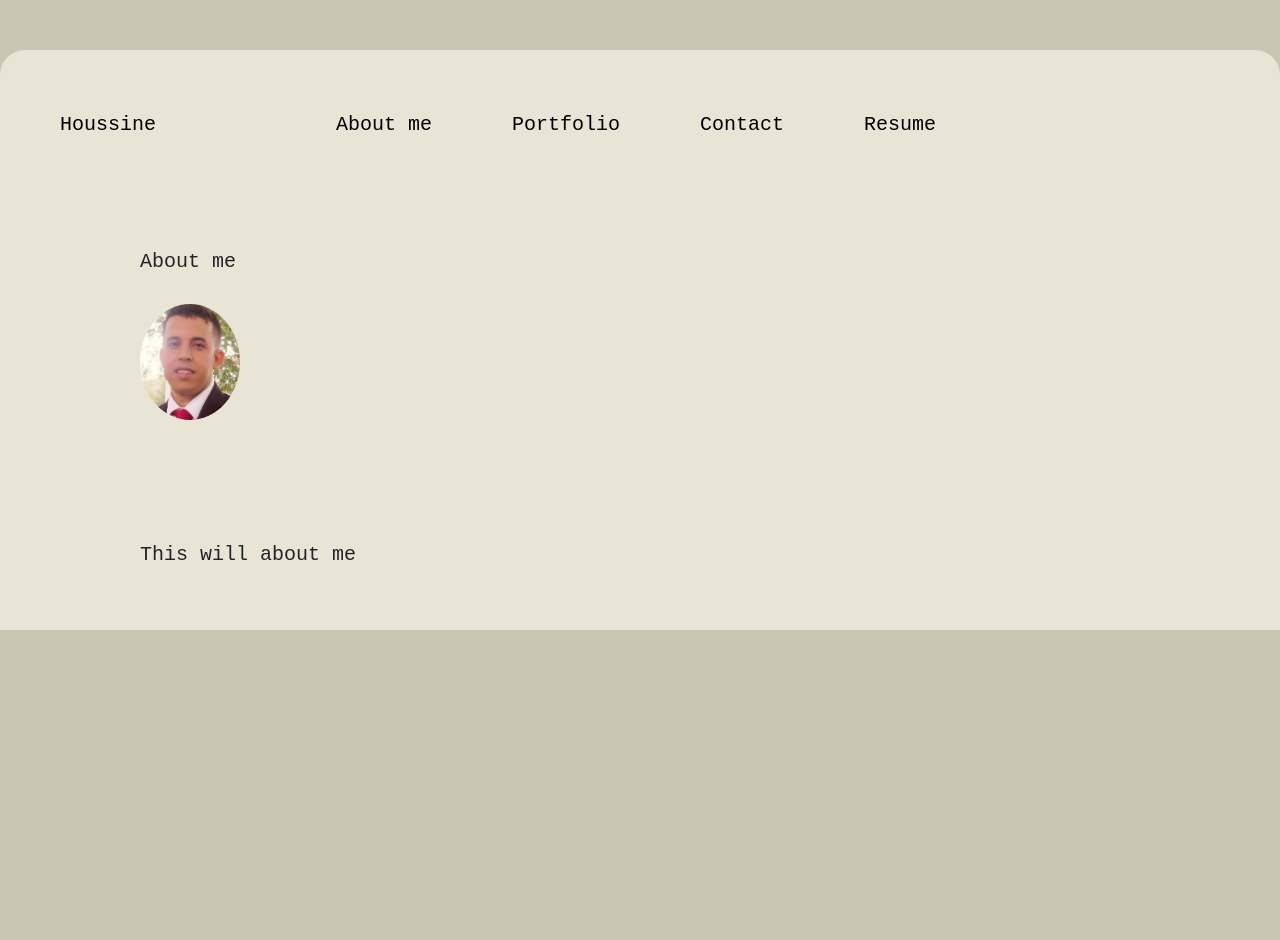
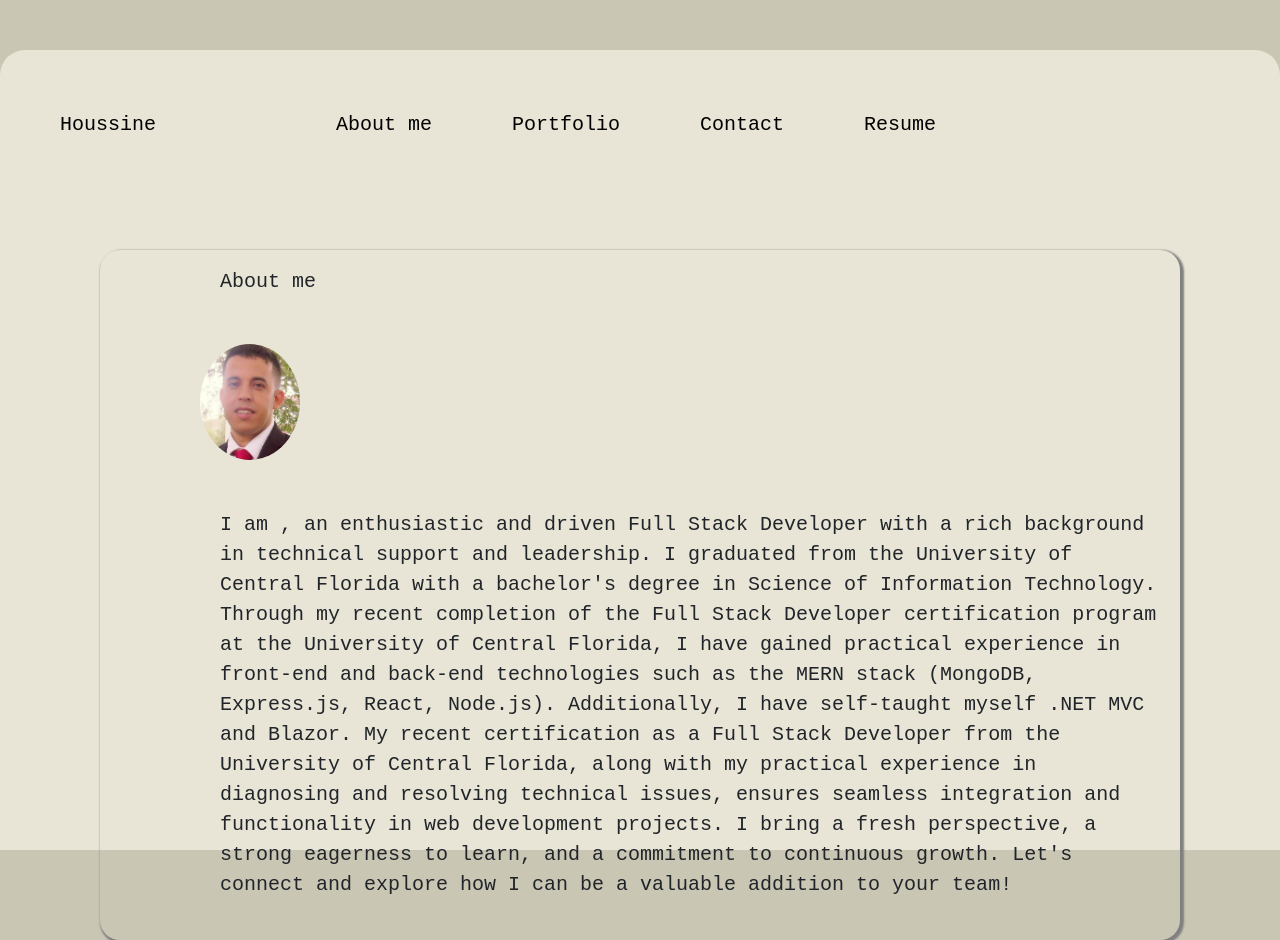
Before and after one commit to ekhay-hit/ekhay_div_hub, a React (Vite) app: page / in a window 1280 px wide. Before the commit the page ends 800 px from the top, so only its background shows below. Built offline with nearby package versions, Linux system fonts and the light colour scheme.

Commit message:
added content to about me section

```diff
--- a/src/components/About.jsx
+++ b/src/components/About.jsx
@@ -8,7 +8,22 @@ function About() {
       <div className="image-card">
         <img src={mypic} alt="author picture" />
       </div>
-      <p className="about-content">This will about me</p>
+      <p className="about-content">
+        I am , an enthusiastic and driven Full Stack Developer with a rich
+        background in technical support and leadership. I graduated from the
+        University of Central Florida with a bachelor's degree in Science of
+        Information Technology. Through my recent completion of the Full Stack
+        Developer certification program at the University of Central Florida, I
+        have gained practical experience in front-end and back-end technologies
+        such as the MERN stack (MongoDB, Express.js, React, Node.js).
+        Additionally, I have self-taught myself .NET MVC and Blazor. My recent
+        certification as a Full Stack Developer from the University of Central
+        Florida, along with my practical experience in diagnosing and resolving
+        technical issues, ensures seamless integration and functionality in web
+        development projects. I bring a fresh perspective, a strong eagerness to
+        learn, and a commitment to continuous growth. Let's connect and explore
+        how I can be a valuable addition to your team!
+      </p>
     </div>
   );
 }
--- a/src/styles/About.css
+++ b/src/styles/About.css
@@ -2,13 +2,18 @@
   display: flex;
   justify-content: start;
   flex-wrap: wrap;
+  margin: auto;
+  width: 90%;
   margin-top: 100px;
   gap: 20px;
   padding-left: 100px;
+  box-shadow: 2px 2px 2px 2px gray;
+  border-radius: 20px;
 
   h6 {
     width: 100%;
     text-align: left;
+    padding: 20px;
   }
 
   .image-card {
@@ -23,5 +28,7 @@
 }
 
 .about-content {
-  margin-top: 100px;
+  margin-top: 10px;
+  padding: 20px;
+  text-align: left;
 }
--- a/src/styles/App.css
+++ b/src/styles/App.css
@@ -1,6 +1,7 @@
 #root {
   /* max-width: 1280px; */
   max-width: 1700px;
+  height: 100vh;
   background-color: #e8e5d6;
   margin: 0 auto;
   padding: 2rem;
```
